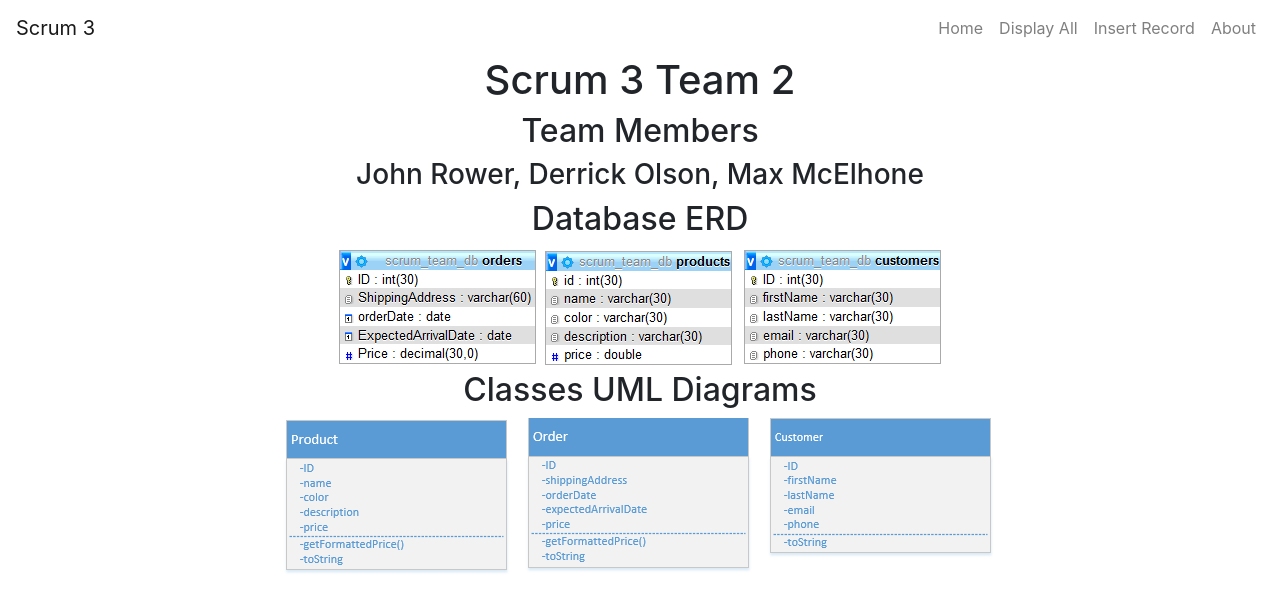
After one commit to MaxMcElhone/Scrum_3_Assignment, a PHP site: page /Client/about.html in a window 1280 px wide. The commit adds this page. Shown: the top 612 px of the page. Run offline with PHP 8.4, Linux system fonts and the light colour scheme.

Commit message:
Added an about page and have the customers table selected for the display all onload and the insert redirects after inserting.

```diff
--- /dev/null
+++ b/Scrum3_Team_2/Client/about.html
@@ -0,0 +1,47 @@
+<!DOCTYPE html>
+<html lang="en" dir="ltr">
+  <head>
+    <meta charset="utf-8">
+    <title>About</title>
+    <meta name="viewport" content="width=device-width, initial-scale=1">
+    <script src="https://code.jquery.com/jquery-3.3.1.slim.min.js"></script>
+    <script src="https://cdnjs.cloudflare.com/ajax/libs/popper.js/1.14.3/umd/popper.min.js"></script>
+    <script src="https://stackpath.bootstrapcdn.com/bootstrap/4.1.3/js/bootstrap.min.js"></script>
+    <link rel="stylesheet" href="https://cdnjs.cloudflare.com/ajax/libs/font-awesome/4.7.0/css/font-awesome.min.css">
+    <link rel="stylesheet" href="https://stackpath.bootstrapcdn.com/bootstrap/4.1.3/css/bootstrap.min.css">
+  </head>
+  <body>
+    <nav class="navbar navbar-expand-lg navbar-light">
+      <a class="navbar-brand" href="../index.html">Scrum 3</a>
+      <button class="navbar-toggler" type="button" data-toggle="collapse" data-target="#navbarNavDropdown" aria-controls="navbarNavDropdown" aria-expanded="false" aria-label="Toggle navigation">
+        <span class="navbar-toggler-icon"></span>
+      </button>
+      <div class="collapse navbar-collapse" id="navbarNavDropdown">
+        <ul class="navbar-nav ml-auto">
+          <li class="nav-item">
+            <a class="nav-link" href="../index.html">Home <span class="sr-only">(current)</span></a>
+          </li>
+          <li class="nav-item">
+            <a class="nav-link" href="displayAll.html">Display All</a>
+          </li>
+          <li class="nav-item">
+            <a class="nav-link" href="insert.html">Insert Record</a>
+          </li>
+          <li class="nav-item">
+            <a class="nav-link" href="about.html">About</a>
+          </li>
+        </ul>
+      </div>
+    </nav>
+    <div class="container text-center">
+      <h1>Scrum 3 Team 2</h1>
+      <h2>Team Members</h2>
+      <h3>John Rower, Derrick Olson, Max McElhone</h3>
+      <h2>Database ERD</h2>
+      <img src="ERD.PNG" alt="Database ERD">
+      <h2>Classes UML Diagrams</h2>
+      <img src="UML.PNG" alt="Class UMls">
+
+    </div>
+  </body>
+</html>
--- a/Scrum3_Team_2/Client/selectOne.php
+++ b/Scrum3_Team_2/Client/selectOne.php
@@ -19,13 +19,16 @@
         <div class="collapse navbar-collapse" id="navbarNavDropdown">
           <ul class="navbar-nav ml-auto">
             <li class="nav-item">
-              <a class="nav-link active" href="../index.html">Home <span class="sr-only">(current)</span></a>
+              <a class="nav-link" href="../index.html">Home <span class="sr-only">(current)</span></a>
             </li>
             <li class="nav-item">
               <a class="nav-link" href="displayAll.html">Display All</a>
             </li>
             <li class="nav-item">
               <a class="nav-link" href="insert.html">Insert Record</a>
+            </li>
+            <li class="nav-item">
+              <a class="nav-link" href="about.html">About</a>
             </li>
           </ul>
         </div>
```
Also changed, not shown: Scrum3_Team_2/Client/displayAll.html (+7 -3 lines), Scrum3_Team_2/Client/insert.html (+11 -2 lines), Scrum3_Team_2/Provider_2/API_2.php (+10 -9 lines), Scrum3_Team_2/index.html (+8 -1 lines), Scrum3_Team_2/Client/ERD.PNG (added), Scrum3_Team_2/Client/UML.PNG (added).
